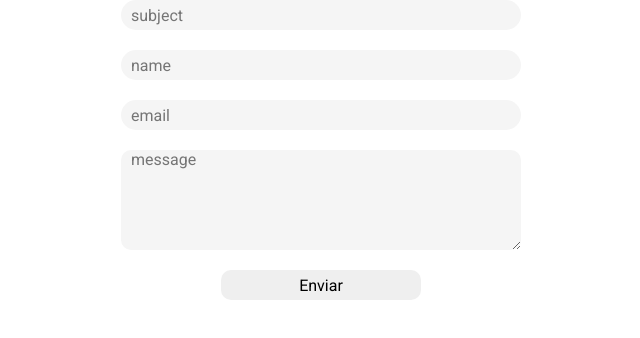
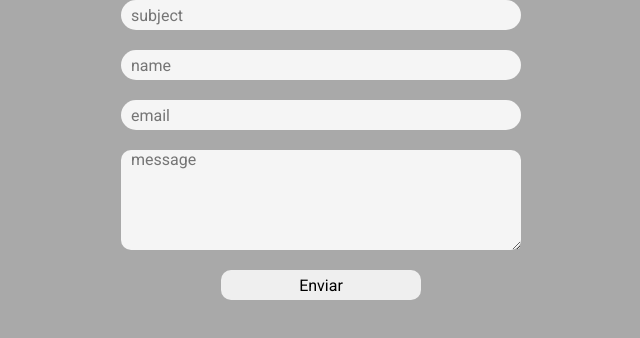
Before and after one commit to ygorthiago/landing-dupara, a Next.js app: page / in a window 1280 px wide. Shown: the top 338 px of the page, without its empty margins (319-959 px from the left). Built offline with nearby package versions, Linux system fonts and the light colour scheme.

Commit message:
feat: backgroung while development

```diff
--- a/src/styles/globals.css
+++ b/src/styles/globals.css
@@ -21,7 +21,7 @@
 }
 
 body {
-  background: var(--gray-900);
+  background: darkgrey;
   color: var(--white);
 }
 
```
